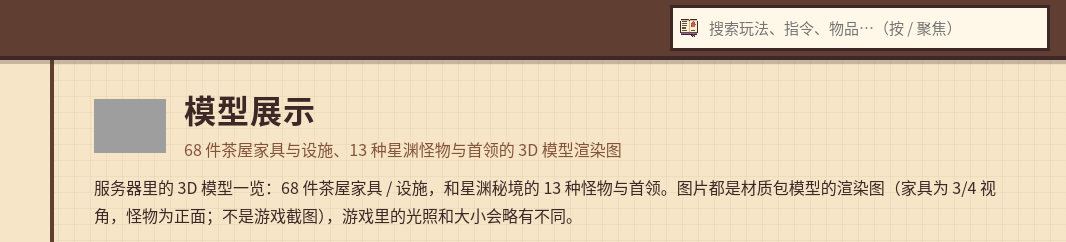
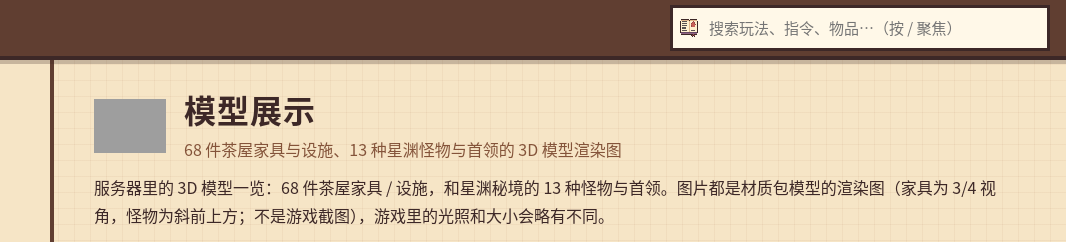
Before and after one commit to imLeyson/SHUMCwiki, a plain HTML site: page models.html in a window 1280 px wide. Shown: the top 242 px of the page, 214-1280 px from the left. Drawn offline with Linux system fonts and the light colour scheme; grey boxes are pictures that could not be loaded.

Commit message:
模型展示：星渊怪物改为斜前上方视角（yaw 25° / pitch 30°）重新渲染

```diff
--- a/models.html
+++ b/models.html
@@ -40,7 +40,7 @@
 <nav id="sidebar" aria-label="目录"></nav>
 <main class="content">
 <div class="page-head"><img class="px" src="images/art/crate.png" alt=""><div><h1>模型展示</h1><p class="lead">68 件茶屋家具与设施、13 种星渊怪物与首领的 3D 模型渲染图</p></div></div>
-<p>服务器里的 3D 模型一览：68 件茶屋家具 / 设施，和星渊秘境的 13 种怪物与首领。图片都是材质包模型的渲染图（家具为 3/4 视角，怪物为正面；不是游戏截图），游戏里的光照和大小会略有不同。</p>
+<p>服务器里的 3D 模型一览：68 件茶屋家具 / 设施，和星渊秘境的 13 种怪物与首领。图片都是材质包模型的渲染图（家具为 3/4 视角，怪物为斜前上方；不是游戏截图），游戏里的光照和大小会略有不同。</p>
 <div class="callout tip"><img class="px" src="images/art/housekey.png" alt=""><div><p class="c-title">想知道怎么买、怎么摆？</p><p>家具价格、摆放规则和联动玩法见 <a href="furniture.html">茶屋家具 · 柚子家具馆</a>；怪物怎么打见 <a href="abyss.html">星渊秘境</a>。</p></div></div>
 
 <h2>茶屋家具模型</h2>
```
Also changed, not shown: images/models/monsters/boiling_teapot.webp, images/models/monsters/boss_luoying.webp, images/models/monsters/boss_zhuye.webp, images/models/monsters/boss_zixiao.webp, images/models/monsters/crystal_armadillo.webp, images/models/monsters/crystal_spiderling.webp, images/models/monsters/great_lantern.webp, images/models/monsters/lantern_watcher.webp, images/models/monsters/lost_lantern.webp, images/models/monsters/mist_frog.webp, images/models/monsters/moss_golem.webp, images/models/monsters/sakura_ronin.webp, images/models/monsters/star_thief_rat.webp.
